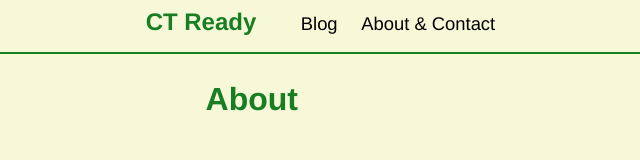
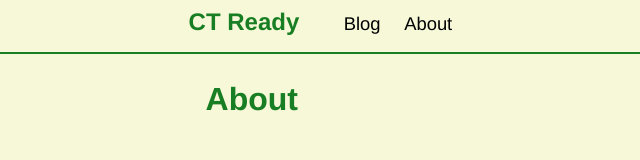
Before and after one commit to ctready/ct-ready-website, a plain HTML site: page about.html in a window 1280 px wide. Shown: the whole page, without its empty margins (310-950 px from the left). Drawn offline with Linux system fonts and the light colour scheme.

Commit message:
Add files via upload

```diff
--- a/about.html
+++ b/about.html
@@ -2,8 +2,9 @@
 <html lang="en">
   <head>
     <meta charset="UTF-8"/>
-    <title>About & Contact</title>
+    <title>CT Ready</title>
     <link rel="stylesheet" href="styles/style.css">
+    <link rel="stylesheet" media="screen and (max-width: 600px)" href="styles/mobile.css">
     <meta name="viewport" content="width=device-width, initial-scale=1" />
   </head>
   <body>
@@ -11,7 +12,7 @@
       <div class="home-button"><a href="index.html">CT Ready</a></div>
       <ul class="website-nav">
 	<li><a href="blog.html">Blog</a></li>
-	<li><a href="about.html">About & Contact</a></li>
+	<li><a href="about.html">About</a></li>
       </ul>
     </div>
     <div class="headline-1">
```
Also changed, not shown: blog.html (+2 -1 lines), index.html (+2 -1 lines).
